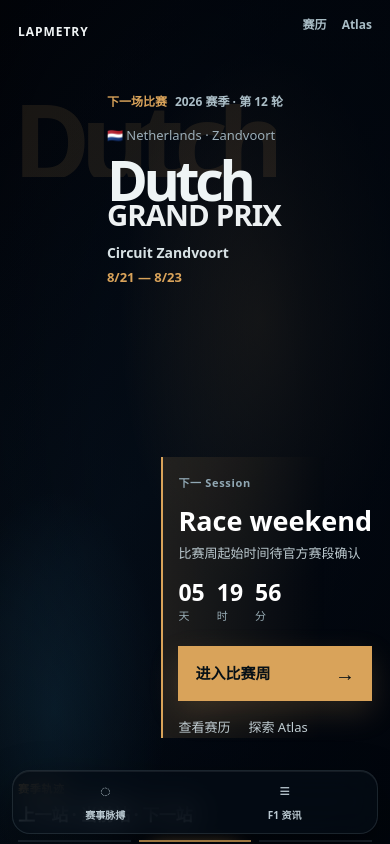
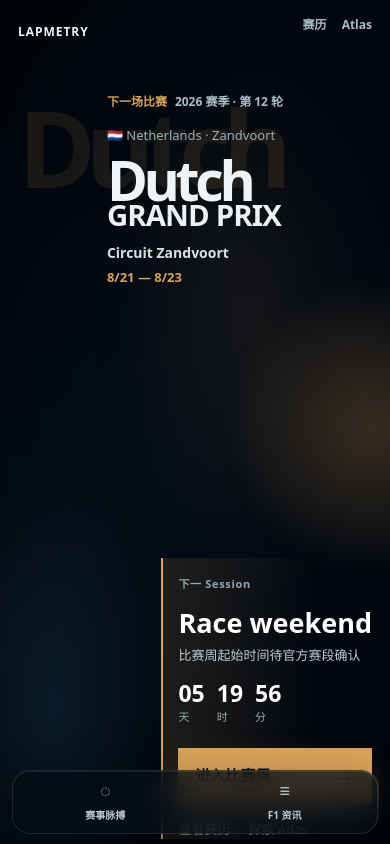
Before and after one commit to s8k8ps26k6-ui/pitwallcn, a Next.js app: page / in a window 390 px wide. Shown: the top 844 px of the page. Built offline with nearby package versions, Linux system fonts and the light colour scheme.

Commit message:
fix: wire responsive hero safeguards

```diff
--- a/src/components/homepage-v3/homepage-v3.tsx
+++ b/src/components/homepage-v3/homepage-v3.tsx
@@ -13,6 +13,7 @@
   type UnifiedRace,
 } from "@/lib/atlas/race-detail";
 import styles from "./homepage-v3.module.css";
+import responsiveStyles from "./homepage-v3-responsive.module.css";
 
 type EventTheme = { accent: string; accentRgb: string; support: string };
 
@@ -86,15 +87,15 @@
       <nav className={styles.nav} aria-label="主要导航"><Link href="/schedule">赛历</Link><Link href="/atlas-v2">Atlas</Link></nav>
     </header>
 
-    <section className={styles.hero} aria-labelledby="race-title">
-      <div className={styles.heroWord} aria-hidden="true">{getGrandPrixTitle(race.race.name)}</div>
-      <div className={styles.scene} aria-hidden="true">
-        <div className={styles.sceneHalo} />
-        <div className={styles.sceneContour} />
-        <CircuitOutline outline={race.circuit?.outline} className={`${styles.track} ${styles.trackDepth}`} title="" />
-        <CircuitOutline outline={race.circuit?.outline} className={`${styles.track} ${styles.trackBase}`} title="" />
-        <CircuitOutline outline={race.circuit?.outline} className={`${styles.track} ${styles.trackEdge}`} title="" showStartMarker />
-        <CircuitOutline outline={race.circuit?.outline} className={`${styles.track} ${styles.trackFlow}`} title="" />
+    <section className={`${styles.hero} ${responsiveStyles.hero}`} aria-labelledby="race-title">
+      <div className={`${styles.heroWord} ${responsiveStyles.heroWord}`} aria-hidden="true">{getGrandPrixTitle(race.race.name)}</div>
+      <div className={`${styles.scene} ${responsiveStyles.scene}`} aria-hidden="true">
+        <div className={`${styles.sceneHalo} ${responsiveStyles.sceneHalo}`} />
+        <div className={`${styles.sceneContour} ${responsiveStyles.sceneContour}`} />
+        <CircuitOutline outline={race.circuit?.outline} className={`${styles.track} ${styles.trackDepth} ${responsiveStyles.track} ${responsiveStyles.trackDepth}`} title="" />
+        <CircuitOutline outline={race.circuit?.outline} className={`${styles.track} ${styles.trackBase} ${responsiveStyles.track} ${responsiveStyles.trackBase}`} title="" />
+        <CircuitOutline outline={race.circuit?.outline} className={`${styles.track} ${styles.trackEdge} ${responsiveStyles.track} ${responsiveStyles.trackEdge}`} title="" showStartMarker />
+        <CircuitOutline outline={race.circuit?.outline} className={`${styles.track} ${styles.trackFlow} ${responsiveStyles.track} ${responsiveStyles.trackFlow}`} title="" />
       </div>
       <div className={styles.heroCopy}>
         <p className={styles.meta}><span>{getPhaseLabel(phase)}</span>2026 赛季 · 第 {race.race.round} 轮</p>
```
